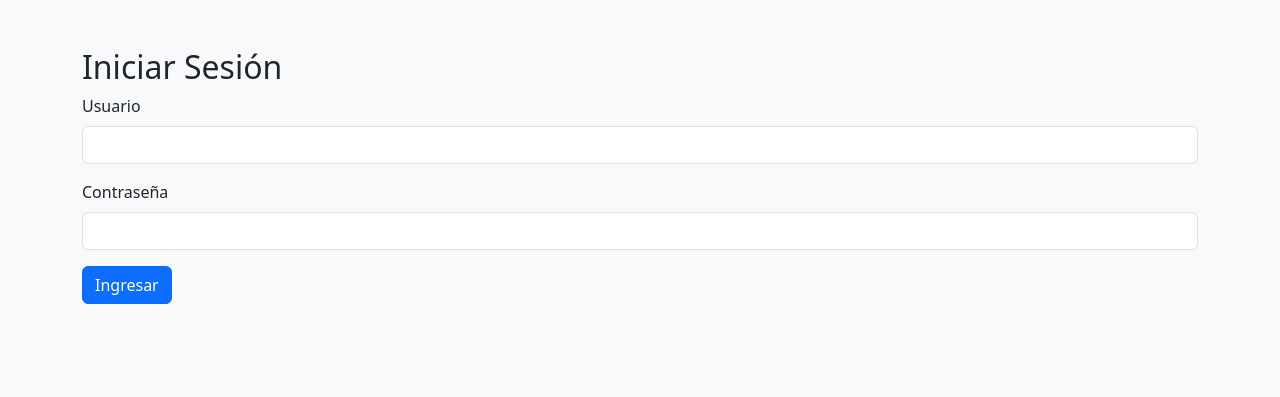
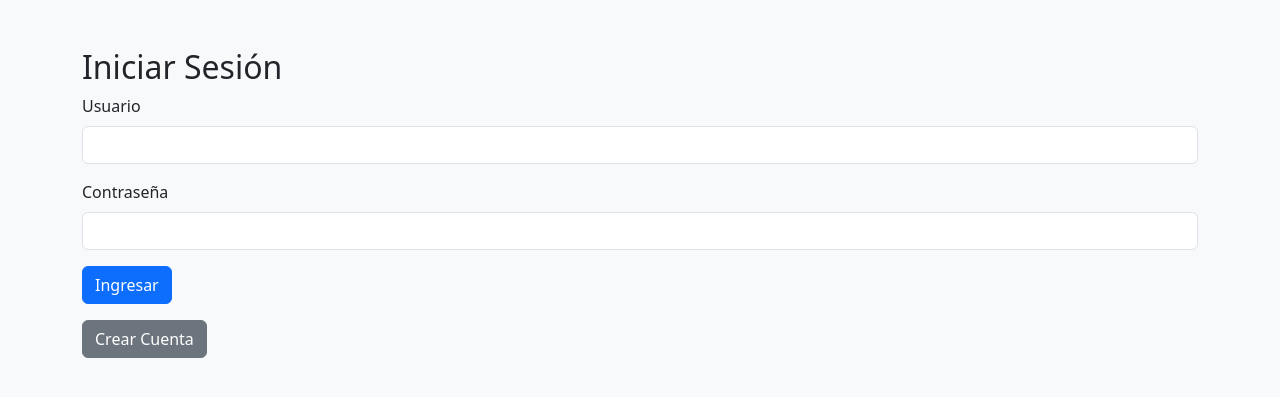
Before and after one commit to codigoscerrados-prog/fastapi-form-app, a FastAPI app: page /login in a window 1280 px wide. Shown: the top 397 px of the page. Run offline with FastAPI, Linux system fonts and the light colour scheme.

Commit message:
Subir proyecto completo

```diff
--- a/app/templates/login.html
+++ b/app/templates/login.html
@@ -21,6 +21,9 @@
             <input type="password" class="form-control" name="password" required>
         </div>
         <button type="submit" class="btn btn-primary">Ingresar</button>
+        <div class="mt-3">
+                <a href="/register" class="btn btn-secondary">Crear Cuenta</a>
+            </div>
     </form>
 </div>
 </body>
--- a/app/templates/register.html
+++ b/app/templates/register.html
@@ -25,6 +25,7 @@
             </div>
 
             <button type="submit" class="btn btn-primary">Registrar</button>
+
         </form>
     </div>
 </body>
--- a/app/templates/registros.html
+++ b/app/templates/registros.html
@@ -48,6 +48,9 @@
                         <td><input type="text" name="phone" value="{{ user.phone }}" class="form-control"></td>
                         <td><input type="email" name="email" value="{{ user.email }}" class="form-control"></td>
                         <td><button type="submit" class="btn btn-sm btn-warning">Guardar</button></td>
+                        <div class="mt-3">
+                <a href="/form" class="btn btn-secondary">Atras</a>
+            </div>
                     </form>
                 </tr>
                 {% endfor %}
```
